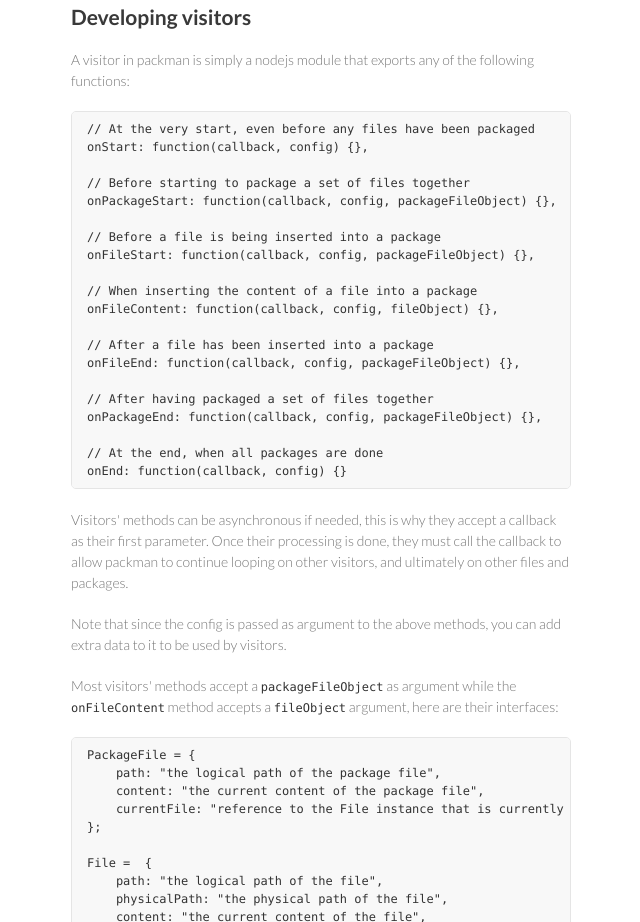
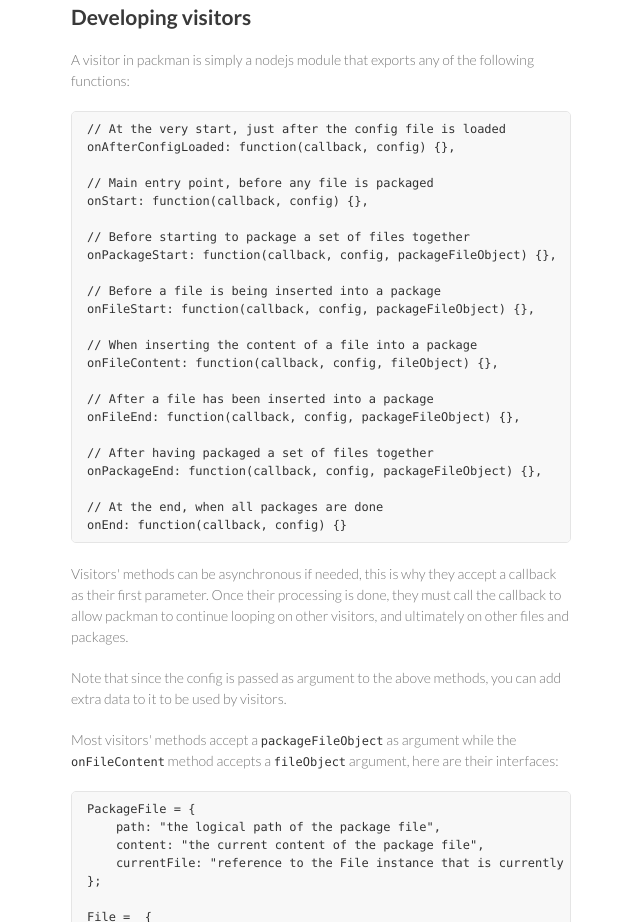
Before and after one commit to captainbrosset/packman, a plain HTML site: page index.html in a window 1280 px wide. Shown: the part 2140-3062 px from the top of the page, without its empty margins (499-1139 px from the left). Drawn offline with Linux system fonts and the light colour scheme.

Commit message:
updated documentation page for 0.2.4

```diff
--- a/index.html
+++ b/index.html
@@ -110,7 +110,10 @@
 
 <p>A visitor in packman is simply a nodejs module that exports any of the following functions:</p>
 
-<pre><code>// At the very start, even before any files have been packaged
+<pre><code>// At the very start, just after the config file is loaded
+onAfterConfigLoaded: function(callback, config) {},
+
+// Main entry point, before any file is packaged
 onStart: function(callback, config) {},
 
 // Before starting to package a set of files together
```
Also changed, not shown: 1 other file.
